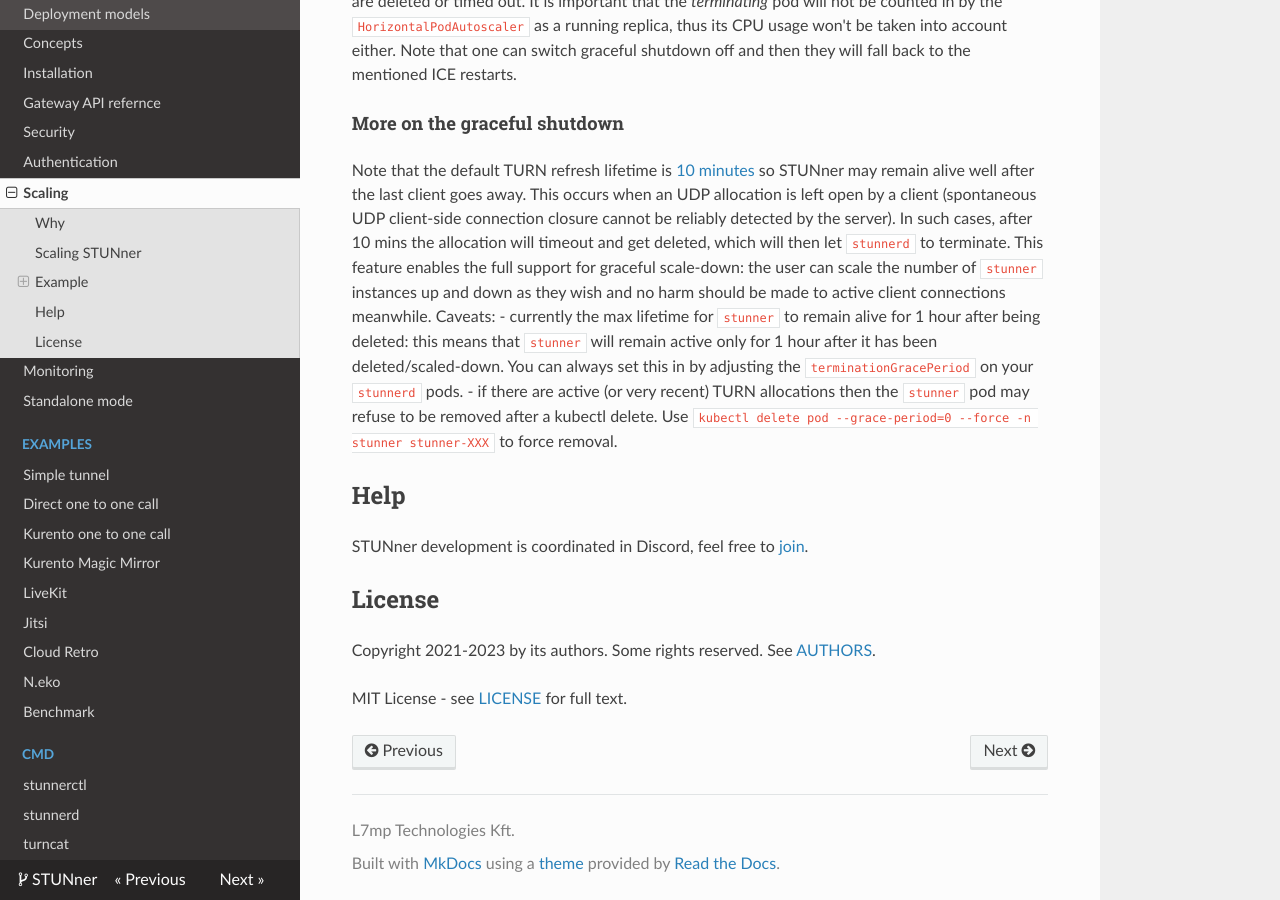
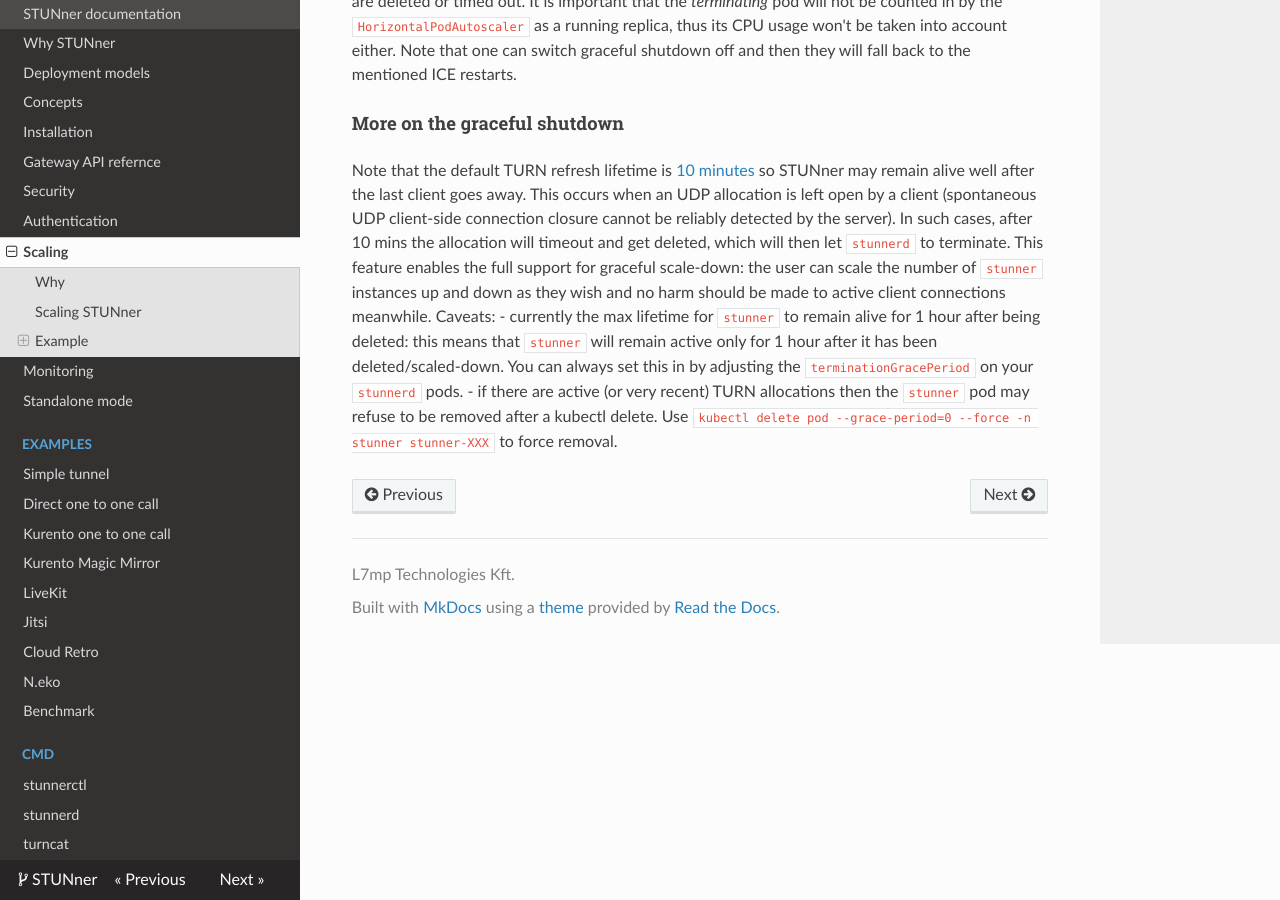
Before and after one commit to l7mp/stunner, an MkDocs documentation site: the page built from docs/SCALING.md, in a window 1280 px wide and 900 px high, scrolled down 2506 px. Built offline with MkDocs 1.6.1, drawn with Linux system fonts in a browser that asks for light colours; nearby versions of some CDN libraries.

Commit message:
doc: Remove License and Help

```diff
--- a/docs/SCALING.md
+++ b/docs/SCALING.md
@@ -93,13 +93,3 @@
 Caveats:
 - currently the max lifetime for `stunner` to remain alive for 1 hour after being deleted: this means that `stunner` will remain active only for 1 hour after it has been deleted/scaled-down. You can always set this in by adjusting the `terminationGracePeriod` on your `stunnerd` pods.
 - if there are active (or very recent) TURN allocations then the `stunner` pod may refuse to be removed after a kubectl delete. Use `kubectl delete pod --grace-period=0 --force -n stunner stunner-XXX` to force removal.
-
-## Help
-
-STUNner development is coordinated in Discord, feel free to [join](https://discord.gg/DyPgEsbwzc).
-
-## License
-
-Copyright 2021-2023 by its authors. Some rights reserved. See [AUTHORS](../AUTHORS).
-
-MIT License - see [LICENSE](../LICENSE) for full text.
```
